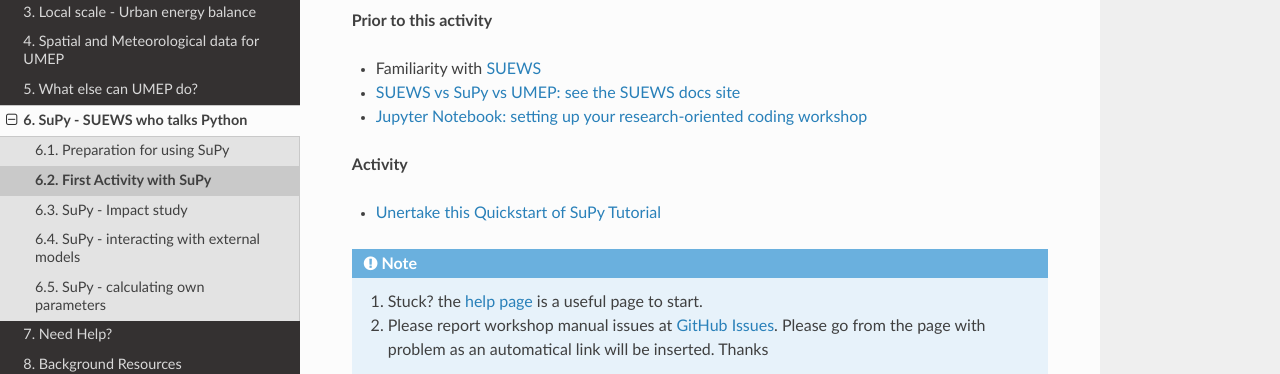
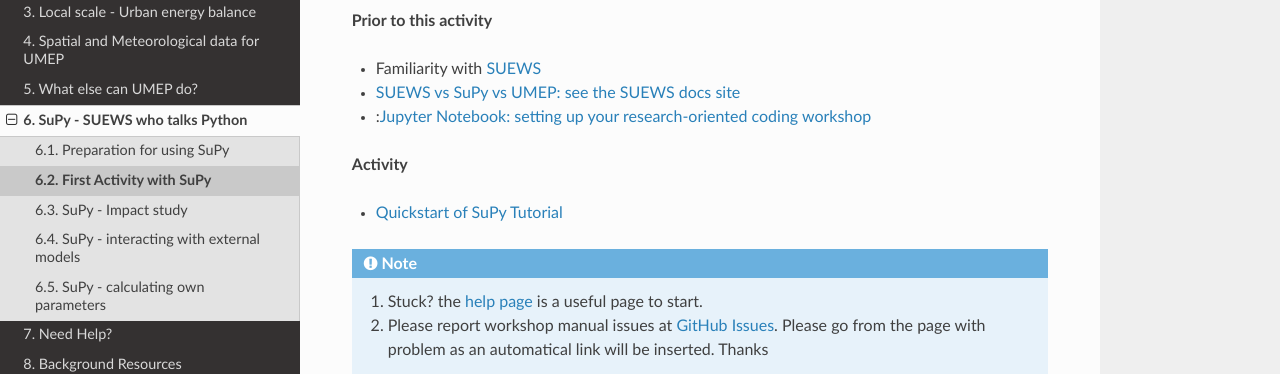
Before and after one commit to Urban-Meteorology-Reading/UMEP-Workshop, a Sphinx documentation site: the page built from source/SUPY/SuPy2.rst, in a window 1280 px wide. Shown: the part 199-573 px from the top of the page. Built offline with Sphinx 7.4.7 and the Read the Docs theme 2.0.0, drawn with Linux system fonts in a browser that asks for light colours; pages that are not in the unit, such as notebooks, are missing from menus.

Commit message:
Update SuPy2.rst

```diff
--- a/source/SUPY/SuPy2.rst
+++ b/source/SUPY/SuPy2.rst
@@ -11,7 +11,7 @@
 -  Familiarity with `SUEWS <https://suews.readthedocs.io>`_
 -  `SUEWS vs SuPy vs UMEP: see the SUEWS docs
    site <https://suews-docs.readthedocs.io/en/latest/related_softwares.html>`_
--  :ref:`Jupyter Notebook: setting up your research-oriented coding
+-  ::ref:`Jupyter Notebook: setting up your research-oriented coding
    workshop <SuPy1>`
 
 
@@ -20,5 +20,5 @@
 
 .. -  This `video <>`__ gives a demo of XXX
 
--  `Unertake this Quickstart of
+-  `Quickstart of
    SuPy Tutorial <https://SuPy.readthedocs.io/en/latest/tutorial/quick-start.html>`__
```
